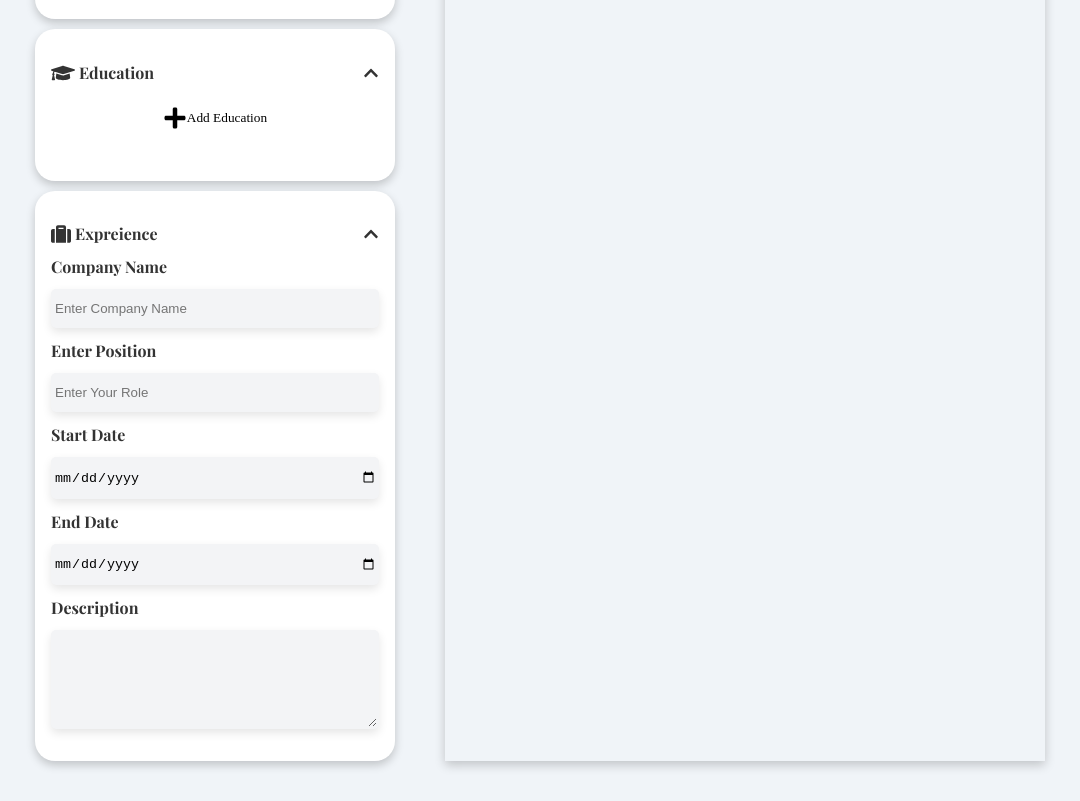
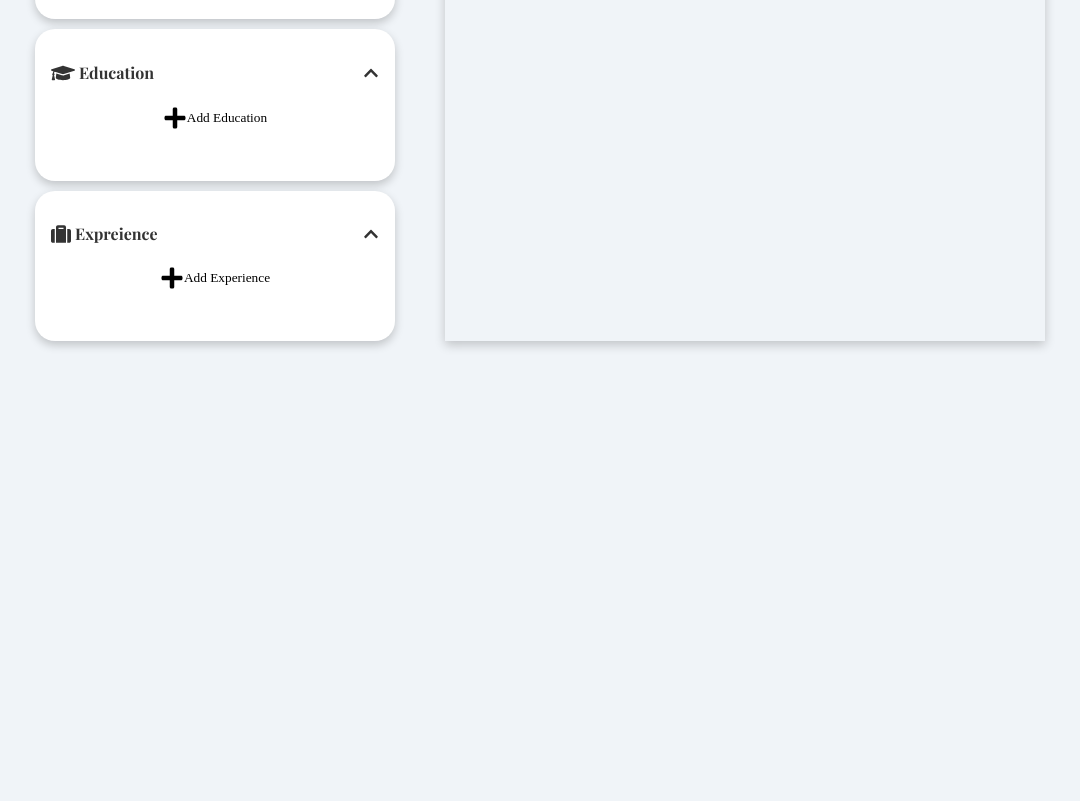
Before and after one commit to HaileabWolde/React_Odin, a React (Vite) app: page / in a window 1280 px wide. Shown: the part 554-1355 px from the top of the page, without its empty margins (175-1255 px from the left). After the commit the page ends 935 px from the top, so only its background shows below. Built offline with nearby package versions, Linux system fonts and the light colour scheme.

Commit message:
started working on the each compoent

```diff
--- a/src/components/Form.jsx
+++ b/src/components/Form.jsx
@@ -8,7 +8,7 @@ function Form () {
     const [education, setEducation] = useState(true);
     const [experience, setExperience] = useState(true);
     const [educationexp, setEducationexp] = useState([]);
-
+    const [personalexp, setPersonalexp] = useState([]);
     const handleEducation = ()=>{
         setEducation((prev)=> !prev)
     }
@@ -27,6 +27,21 @@ function Form () {
                 id: crypto.randomUUID()
             }
         ])
+    }
+    const addExperience = (event)=> {
+         event.preventDefault();
+         console.log(personalexp)
+         setPersonalexp(prev=> [
+            ...prev,{
+                Company: "",
+                Position: "",
+                startDate: "",
+                endDate: "",
+                Description: "",
+                id: crypto.randomUUID()
+            }
+
+         ])
     }
     return (
         <div className="Form">
@@ -100,8 +115,28 @@ function Form () {
                              {experience ? <FaChevronUp /> : <FaChevronDown />}
                    </div>
                    {
+                    personalexp.length > 0 &&
+                    personalexp.map((item)=> {
+                        return (
+                            <PersonalForm
+                              key={item.id}
+                             id={item.id}
+                             setPersonalexp= {setPersonalexp}
+                             Company = {item.Company}
+                             Position = {item.Position}
+                             startDate = {item.startDate}
+                             endDate = {item.endDate}
+                             Description = {item.Description}
+                            />
+                        )
+                    })
+                   }
+                   {
                     experience &&
-                        <PersonalForm/>
+                       <button onClick={addExperience}>
+                        <FaPlus size={24}/>
+                        <p>Add Experience</p>
+                       </button>
                    }
 
 
--- a/src/components/Form/EducationForm.jsx
+++ b/src/components/Form/EducationForm.jsx
@@ -2,7 +2,7 @@ function EducationForm ({id, setEducationexp, School,  Degree, startDate, endDat
      const handleChange = (e)=> {
           const {name, value} = e.target;
           setEducationexp(prev=> prev.map(
-               item => item.id === id ? {...item, [name]: value} : item
+               (item) => item.id === id ? {...item, [name]: value} : item
           ))
      }
 return (
--- a/src/components/Form/PersonalForm.jsx
+++ b/src/components/Form/PersonalForm.jsx
@@ -1,28 +1,62 @@
-function PersonalForm (){
+function PersonalForm ({id, setPersonalexp, Company, Position, startDate, endDate, Description}){
+
+    const handleChange = (e)=>{
+        const {name, value} = e.target;
+        setPersonalexp(prev=> prev.map((item)=> item.id === id ? {
+            ...item,
+            [name]: value
+        }: item))
+    }
     return (
          <>
                         <label for="Company">
                     Company Name
                    </label>
-                   <input type='text' placeholder='Enter Company Name'>
+                   <input
+                   type='text'
+                   name="Company"
+                   value={Company}
+                   placeholder='Enter Company Name'
+                   onChange={handleChange}
+                   >
                    </input>
                    <label for="Position">
                     Enter Position
                    </label>
-                   <input type='text' placeholder='Enter Your Role'>
+                   <input
+                   type='text'
+                   placeholder='Enter Your Role'
+                   name="Position"
+                   value={Position}
+                   onChange={handleChange}
+                   >
                    </input>
                    <label for="startDate">
                     Start Date
                    </label>
-                   <input type="date" placeholder="startDate"></input>
+                   <input
+                   type="date"
+                   name="startDate"
+                   value={startDate}
+                   onChange={handleChange}
+                   placeholder="startDate"></input>
                     <label for="endDate">
                     End Date
                    </label>
-                   <input type="date" placeholder="endDate"></input>
+                   <input
+                   type="date"
+                   name="endDate"
+                   value={endDate}
+                   onChange={handleChange}
+                   placeholder="endDate"></input>
                    <label for="Description">
                         Description
                    </label>
-                  < textarea  rows="5" cols="50"></textarea>
+                  < textarea
+                  name="Description"
+                  value={Description}
+                  onChange={handleChange}
+                  rows="5" cols="50"></textarea>
                     </>
     )
 }
```
